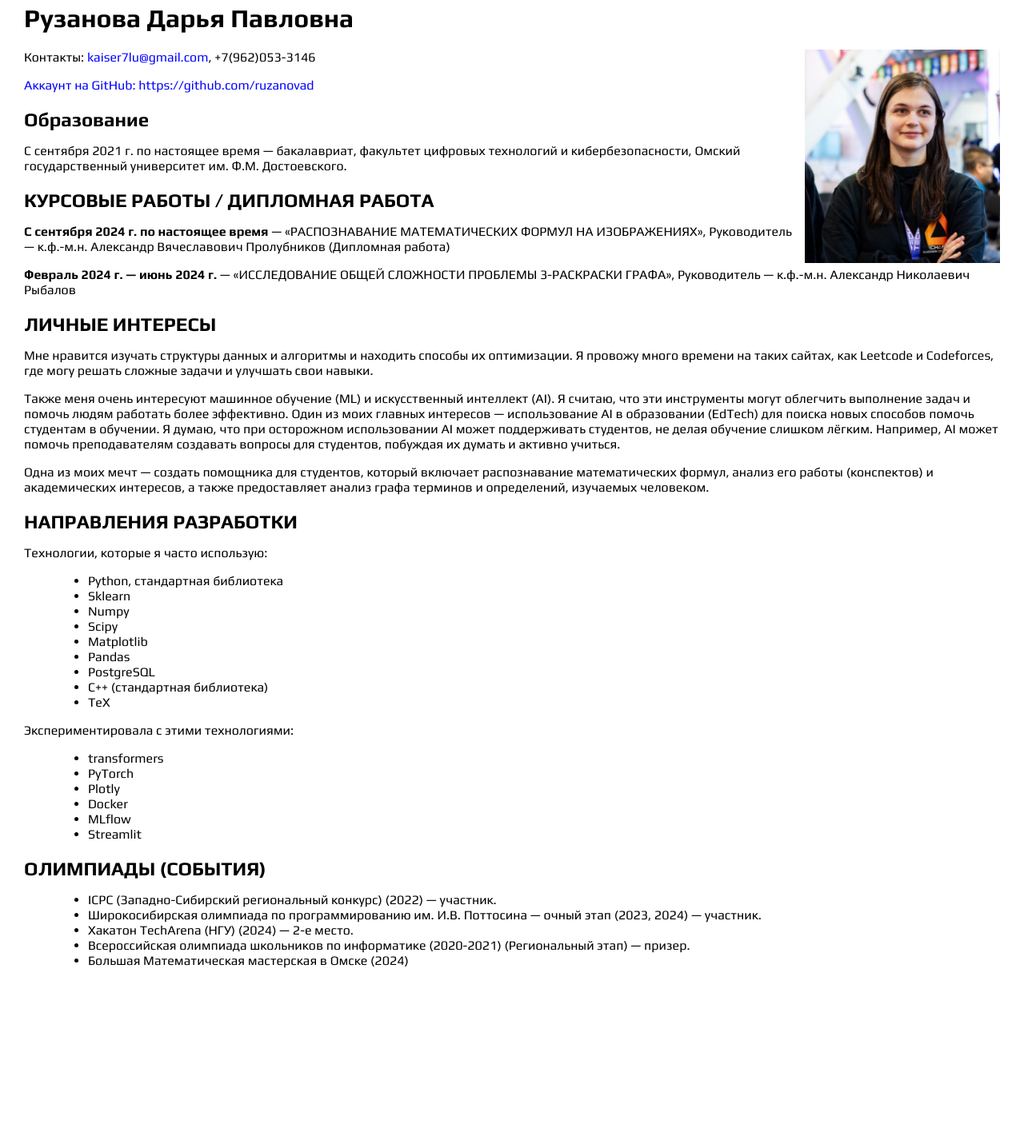
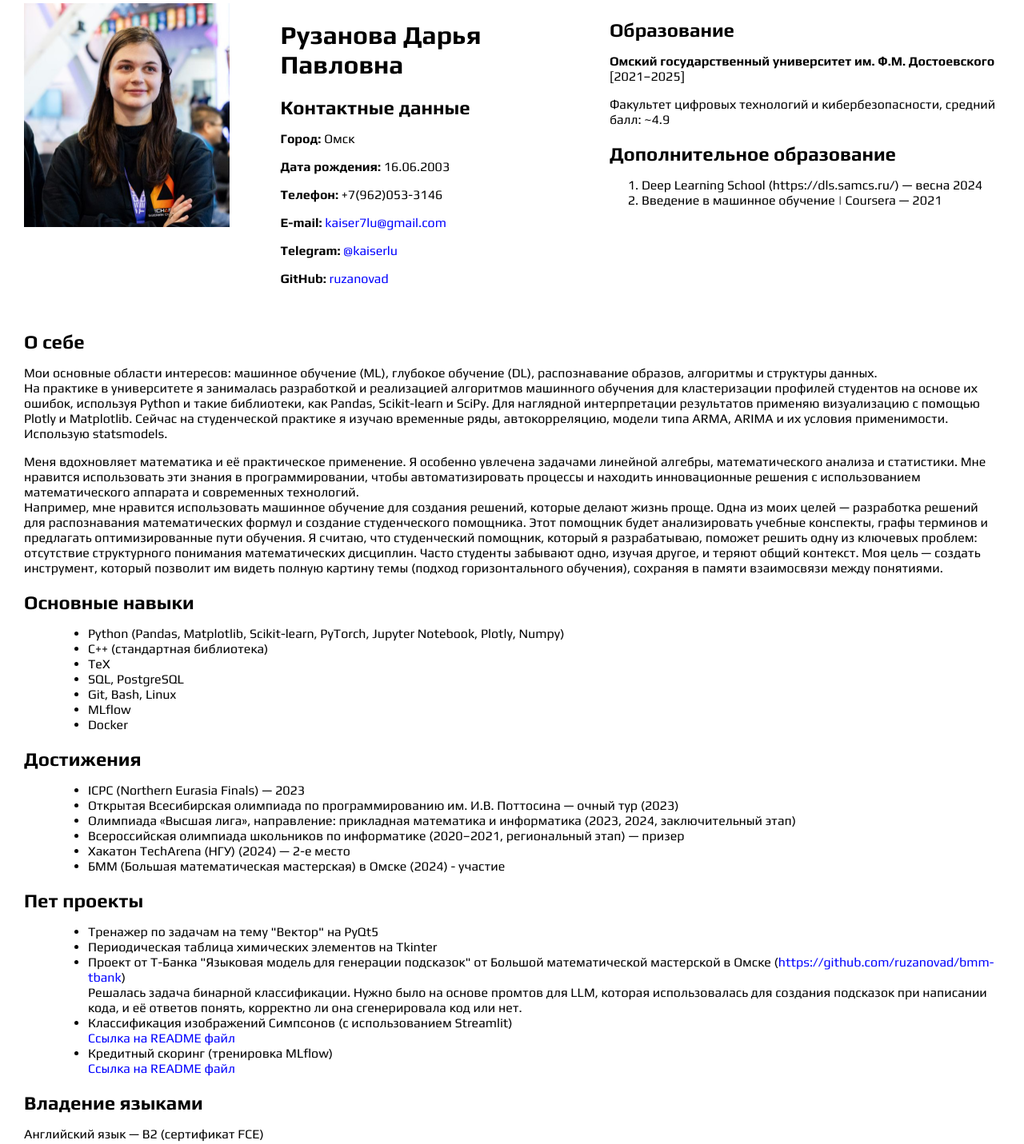
Before and after one commit to ruzanovad/ruzanovad.github.io, a plain HTML site: page index.html in a window 1280 px wide. Shown: the part 26-1457 px from the top of the page at 80% size. Before the commit the page ends 1267 px from the top, so only its background shows below. Drawn offline with Linux system fonts and the light colour scheme.

Commit message:
Second version

```diff
--- a/index.html
+++ b/index.html
@@ -1,72 +1,140 @@
 <!DOCTYPE html>
 <html lang="ru">
+
 <head>
     <meta charset="UTF-8">
     <meta name="viewport" content="width=device-width, initial-scale=1.0">
-    <title>Резюме</title>
     <link rel="stylesheet" href="style.css">
     <link rel="preconnect" href="https://fonts.googleapis.com">
-<link rel="preconnect" href="https://fonts.gstatic.com" crossorigin>
-<link href="https://fonts.googleapis.com/css2?family=Play:wght@400;700&display=swap" rel="stylesheet">
+    <link rel="preconnect" href="https://fonts.gstatic.com" crossorigin>
+    <link href="https://fonts.googleapis.com/css2?family=Play:wght@400;700&display=swap" rel="stylesheet">
+
+    <title>Резюме</title>
 </head>
+
 <body>
-    <h1>Рузанова Дарья Павловна</h1>
-    <img src="image.png" alt="Фотография" class="wrap-image">
-    <p>Контакты: <a href="mailto:kaiser7lu@gmail.com">kaiser7lu@gmail.com</a>, +7(962)053-3146</p>
-    <p><a href="https://github.com/ruzanovad" target="_blank">Аккаунт на GitHub: https://github.com/ruzanovad</a></p>
+    <header class="header">
+        <img src="image.png" alt="Фотография" class="wrap-image">
+        <div class="section header-section">
+            <h1>Рузанова Дарья Павловна</h1>
+            <h2>Контактные данные</h2>
+            <p><b>Город:</b> Омск</p>
+            <p><b>Дата рождения:</b> 16.06.2003</p>
+            <p><b>Телефон:</b> +7(962)053-3146</p>
+            <p><b>E-mail:</b> <a href="mailto:kaiser7lu@gmail.com">kaiser7lu@gmail.com</a></p>
+            <p><b>Telegram:</b> <a href="https://t.me/kaiserlu">@kaiserlu</a></p>
+            <p><b>GitHub:</b> <a href="https://github.com/ruzanovad">ruzanovad</a></p>
+        </div>
+        <div class="section header-section">
+            <h2>Образование</h2>
+            <p><b>Омский государственный университет им. Ф.М. Достоевского</b> [2021–2025]</p>
+            <p>Факультет цифровых технологий и кибербезопасности, средний балл: ~4.9</p>
+            <h2>Дополнительное образование</h2>
+            <ol>
+                <li>Deep Learning School (https://dls.samcs.ru/) — весна 2024</li>
+                <li>Введение в машинное обучение | Coursera — 2021</li>
+            </ol>
+        </div>
+    </header>
 
     <div class="section">
-        <h2>Образование</h2>
-        <p>С сентября 2021 г. по настоящее время — бакалавриат, факультет цифровых технологий и кибербезопасности, Омский государственный университет им. Ф.М. Достоевского.</p>
+        <div class="section">
+            <h2>О себе</h2>
+            <p>Мои основные области интересов: машинное обучение (ML), глубокое обучение (DL), распознавание образов,
+                алгоритмы и структуры данных. <br>
+                На практике в университете я занималась разработкой и реализацией алгоритмов машинного обучения для
+                кластеризации профилей студентов на основе их ошибок, используя Python и такие библиотеки, как Pandas,
+                Scikit-learn и SciPy. Для наглядной интерпретации результатов применяю визуализацию с помощью Plotly и
+                Matplotlib.
+                Сейчас на студенческой практике я изучаю временные ряды, автокорреляцию, модели типа ARMA, ARIMA и их
+                условия применимости. Использую statsmodels.</p>
+            <p>Меня вдохновляет математика и её практическое применение. Я особенно увлечена задачами линейной алгебры,
+                математического анализа и статистики. Мне нравится использовать эти знания в программировании, чтобы
+                автоматизировать процессы и находить инновационные решения с использованием математического аппарата и
+                современных технологий. <br>
+                Например, мне нравится использовать машинное обучение для создания решений, которые делают жизнь проще.
+                Одна из
+                моих целей — разработка решений для распознавания математических формул и создание студенческого
+                помощника. Этот помощник будет анализировать учебные конспекты, графы терминов и предлагать
+                оптимизированные пути обучения.
+                Я считаю, что студенческий помощник, который я разрабатываю, поможет решить одну из ключевых проблем:
+                отсутствие структурного понимания математических дисциплин. Часто студенты забывают одно, изучая другое,
+                и теряют общий контекст. Моя цель — создать инструмент, который позволит им видеть полную картину темы
+                (подход горизонтального обучения), сохраняя в памяти взаимосвязи между понятиями.</p>
+
+        </div>
+
     </div>
 
-    <div class="section">
-        <h2>КУРСОВЫЕ РАБОТЫ / ДИПЛОМНАЯ РАБОТА</h2>
-        <p><b>С сентября 2024 г. по настоящее время</b> — «РАСПОЗНАВАНИЕ МАТЕМАТИЧЕСКИХ ФОРМУЛ НА ИЗОБРАЖЕНИЯХ», Руководитель — к.ф.-м.н. Александр Вячеславович Пролубников (Дипломная работа)</p>
-        <p><b>Февраль 2024 г. — июнь 2024 г.</b> — «ИССЛЕДОВАНИЕ ОБЩЕЙ СЛОЖНОСТИ ПРОБЛЕМЫ 3-РАСКРАСКИ ГРАФА», Руководитель — к.ф.-м.н. Александр Николаевич Рыбалов</p>
-    </div>
+    <!-- <div class="section">
+        <h2>Курсовые работы / Дипломная работа</h2>
+        <p><b>Дипломная работа:</b> «РАСПОЗНАВАНИЕ МАТЕМАТИЧЕСКИХ ФОРМУЛ НА ИЗОБРАЖЕНИЯХ» (2024–2025), Руководитель —
+            к.ф.-м.н. Александр Пролубников</p>
+        <p><b>Курсовая работа:</b> «ИССЛЕДОВАНИЕ ОБЩЕЙ СЛОЖНОСТИ ПРОБЛЕМЫ 3-РАСКРАСКИ ГРАФА» (2024), Руководитель —
+            к.ф.-м.н. Александр Рыбалов</p>
+    </div> -->
 
     <div class="section">
-        <h2>ЛИЧНЫЕ ИНТЕРЕСЫ</h2>
-        <p>Мне нравится изучать структуры данных и алгоритмы и находить способы их оптимизации. Я провожу много времени на таких сайтах, как Leetcode и Codeforces, где могу решать сложные задачи и улучшать свои навыки.</p>
-        <p>Также меня очень интересуют машинное обучение (ML) и искусственный интеллект (AI). Я считаю, что эти инструменты могут облегчить выполнение задач и помочь людям работать более эффективно. Один из моих главных интересов — использование AI в образовании (EdTech) для поиска новых способов помочь студентам в обучении. Я думаю, что при осторожном использовании AI может поддерживать студентов, не делая обучение слишком лёгким. Например, AI может помочь преподавателям создавать вопросы для студентов, побуждая их думать и активно учиться.</p>
-        <p>Одна из моих мечт — создать помощника для студентов, который включает распознавание математических формул, анализ его работы (конспектов) и академических интересов, а также предоставляет анализ графа терминов и определений, изучаемых человеком.</p>
-    </div>
-
-    <div class="section">
-        <h2>НАПРАВЛЕНИЯ РАЗРАБОТКИ</h2>
-        <p>Технологии, которые я часто использую:</p>
+        <h2>Основные навыки</h2>
         <ul>
-            <li>Python, стандартная библиотека</li>
-            <li>Sklearn</li>
-            <li>Numpy</li>
-            <li>Scipy</li>
-            <li>Matplotlib</li>
-            <li>Pandas</li>
-            <li>PostgreSQL</li>
+            <li>Python (Pandas, Matplotlib, Scikit-learn, PyTorch, Jupyter Notebook, Plotly, Numpy)</li>
             <li>C++ (стандартная библиотека)</li>
             <li>TeX</li>
-        </ul>
-        <p>Экспериментировала с этими технологиями:</p>
-        <ul>
-            <li>transformers</li>
-            <li>PyTorch</li>
-            <li>Plotly</li>
+            <li>SQL, PostgreSQL</li>
+            <li>Git, Bash, Linux</li>
+            <li>MLflow</li>
             <li>Docker</li>
-            <li>MLflow</li>
-            <li>Streamlit</li>
         </ul>
     </div>
 
     <div class="section">
-        <h2>ОЛИМПИАДЫ (СОБЫТИЯ)</h2>
+        <h2>Достижения</h2>
         <ul>
-            <li>ICPC (Западно-Сибирский региональный конкурс) (2022) — участник.</li>
-            <li>Широкосибирская олимпиада по программированию им. И.В. Поттосина — очный этап (2023, 2024) — участник.</li>
-            <li>Хакатон TechArena (НГУ) (2024) — 2-е место.</li>
-            <li>Всероссийская олимпиада школьников по информатике (2020-2021) (Региональный этап) — призер.</li>
-            <li>Большая Математическая мастерская в Омске (2024)</li>
+            <li>ICPC (Northern Eurasia Finals) — 2023</li>
+            <li>Открытая Всесибирская олимпиада по программированию им. И.В. Поттосина — очный тур (2023)</li>
+            <li>Олимпиада «Высшая лига», направление: прикладная математика и информатика (2023, 2024, заключительный
+                этап)</li>
+            <li>Всероссийская олимпиада школьников по информатике (2020–2021, региональный этап) — призер</li>
+            <li>Хакатон TechArena (НГУ) (2024) — 2-е место</li>
+            <li>
+                БММ (Большая математическая мастерская) в Омске (2024) - участие
+            </li>
         </ul>
     </div>
+
+    <div class="section">
+        <h2>Пет проекты</h2>
+        <ul>
+            <li>Тренажер по задачам на тему "Вектор" на PyQt5</li>
+            <li>Периодическая таблица химических элементов на Tkinter
+            </li>
+            <li>
+                Проект от Т-Банка "Языковая модель для генерации подсказок" от Большой математической мастерской в Омске
+                (<a href="https://github.com/ruzanovad/bmm-tbank">https://github.com/ruzanovad/bmm-tbank</a>)
+                <summary>
+                    Решалась задача бинарной классификации. Нужно было на основе промтов для LLM,
+                    которая использовалась для создания подсказок при написании кода, и её ответов понять, корректно ли
+                    она
+                    сгенерировала код или нет.
+                </summary>
+            </li>
+            <li>Классификация изображений Симпсонов (с использованием Streamlit)
+                <summary><a
+                        href="https://github.com/ruzanovad/dataset-sessions/blob/main/simpsons/README.md">Ссылка на README файл</a>
+                </summary>
+            </li>
+            <li>Кредитный скоринг (тренировка MLflow)
+                <summary>
+                    <a href="https://github.com/ruzanovad/dataset-sessions/blob/main/credit-score/README.md">Ссылка на README файл</a>
+                </summary>
+            </li>
+        </ul>
+    </div>
+
+    <div class="section">
+        <h2>Владение языками</h2>
+        <p>Английский язык — B2 (сертификат FCE)</p>
+    </div>
 </body>
+
 </html>
--- a/style.css
+++ b/style.css
@@ -4,6 +4,16 @@ body {
     font-style: normal;
     margin: 30px;
 }
+
+.header {
+    display: flex;
+    flex-direction: row;
+}
+
+.header-section {
+    margin-left: 4rem;
+}
+
 .section {
     margin-bottom: 20px;
 }
@@ -11,9 +21,9 @@ body {
     margin-bottom: 10px;
 }
 .wrap-image {
-    float: right;
-    width: 20%;
-    margin-left: 10px;
+    width: 257px;
+    height: 280px;
+    /* margin-left: 10px; */
 }
 ul {
     list-style-type: disc;
```
